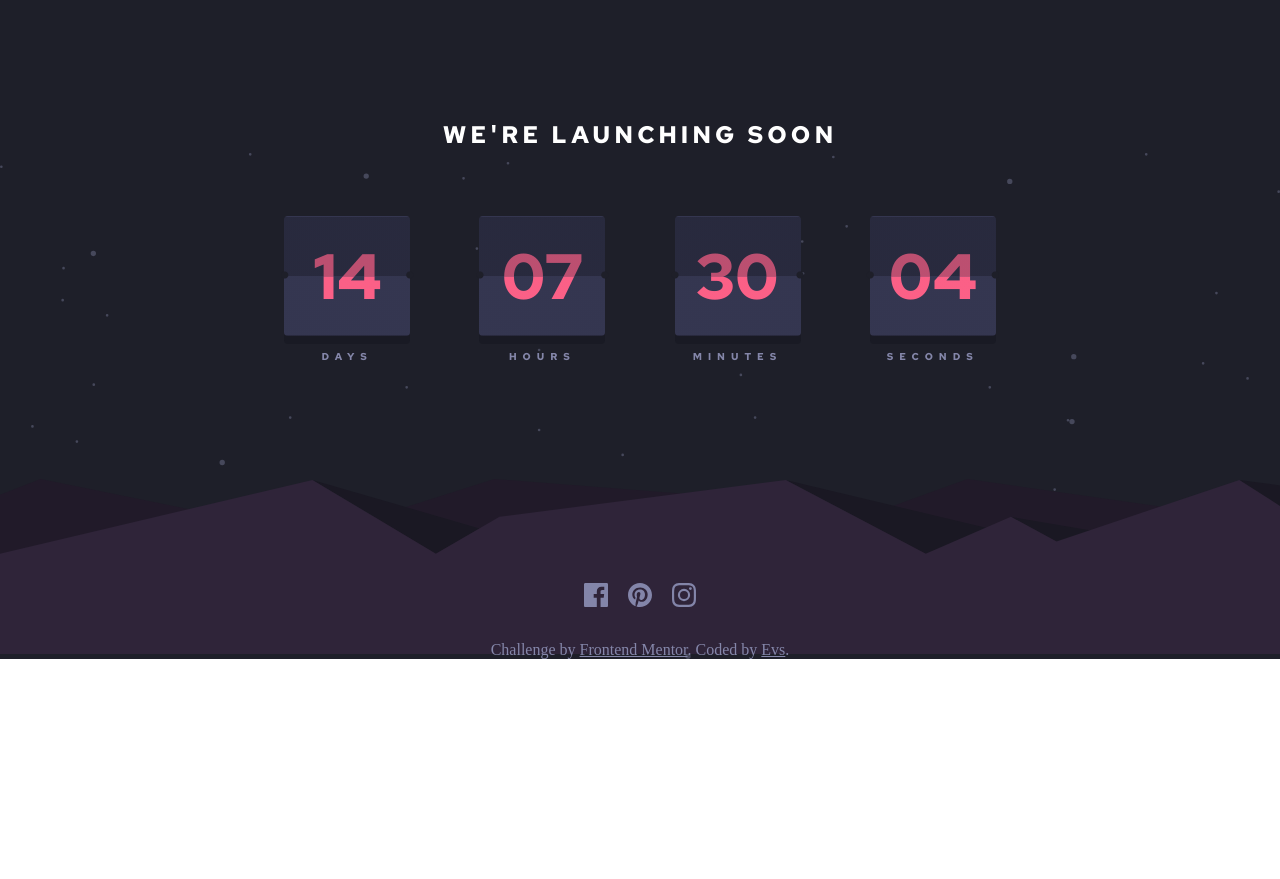
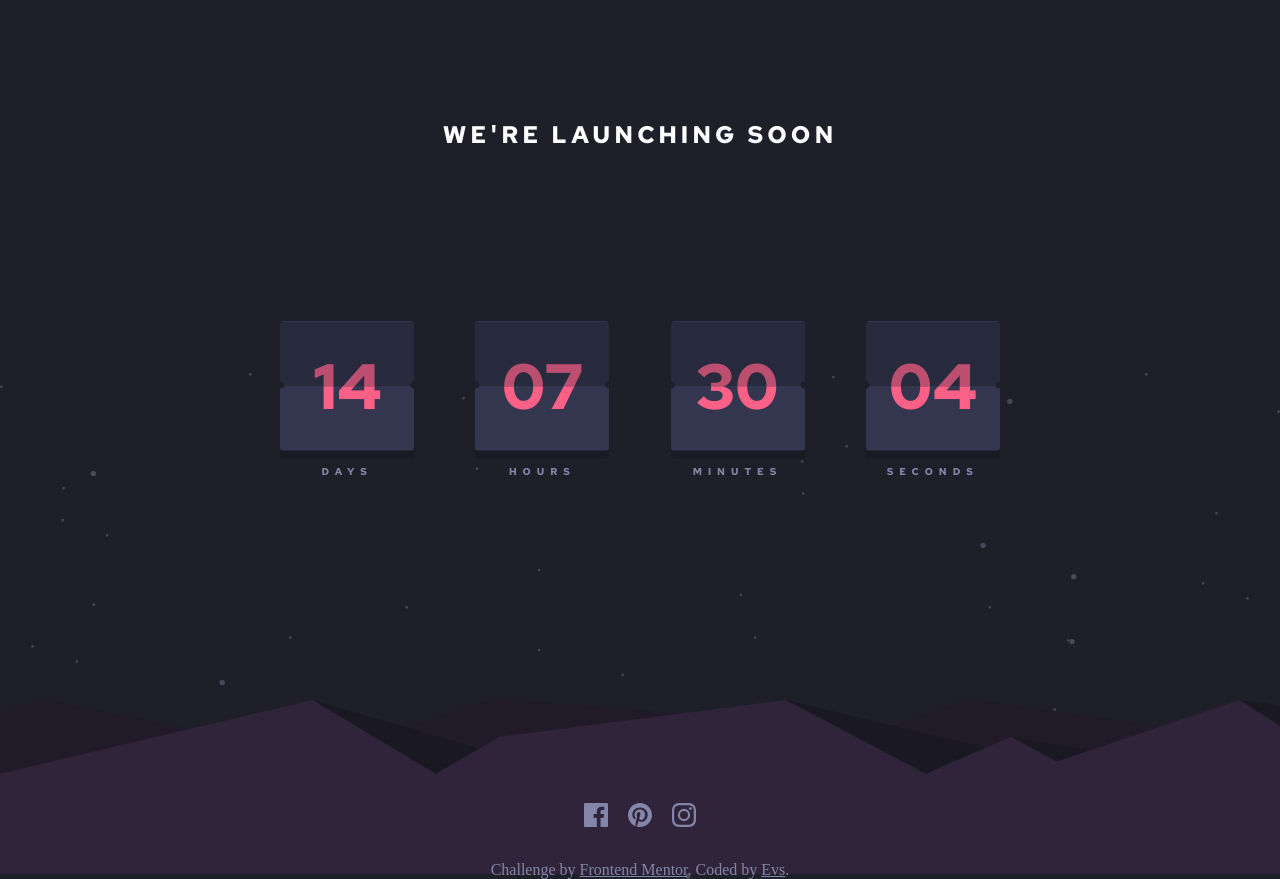
Before and after one commit to e-v-s/countdown_project, a React (Create React App) app: page / in a window 1280 px wide. Before the commit the page ends 800 px from the top, so only its background shows below. Built offline with nearby package versions, Linux system fonts and the light colour scheme.

Commit message:
change size, again

```diff
--- a/src/App.js
+++ b/src/App.js
@@ -93,7 +93,7 @@ const style = StyleSheet.create({
       backgroundSize: '100%',
       backgroundRepeat: 'no-repeat',
       backgroundPosition: 'left bottom',
-      minHeight: '680px',
+      minHeight: '900px',
     }
   },
   title: {
@@ -143,8 +143,8 @@ const style = StyleSheet.create({
     borderRadius: '4px',
     '-webkit-box-shadow': '0px 4px 0px 0px hsl(234, 17%, 12%)',
     '@media only screen and (min-width: 376px)': {
-      width: '124px',
-      height: '118px',
+      width: '132px',
+      height: '128px',
       fontSize: '64px',
       '-webkit-box-shadow': '0px 8px 0px 0px hsl(234, 17%, 12%)'
     }
```
Also changed, not shown: 1 other file (tests, documents, lock files or other folders).
